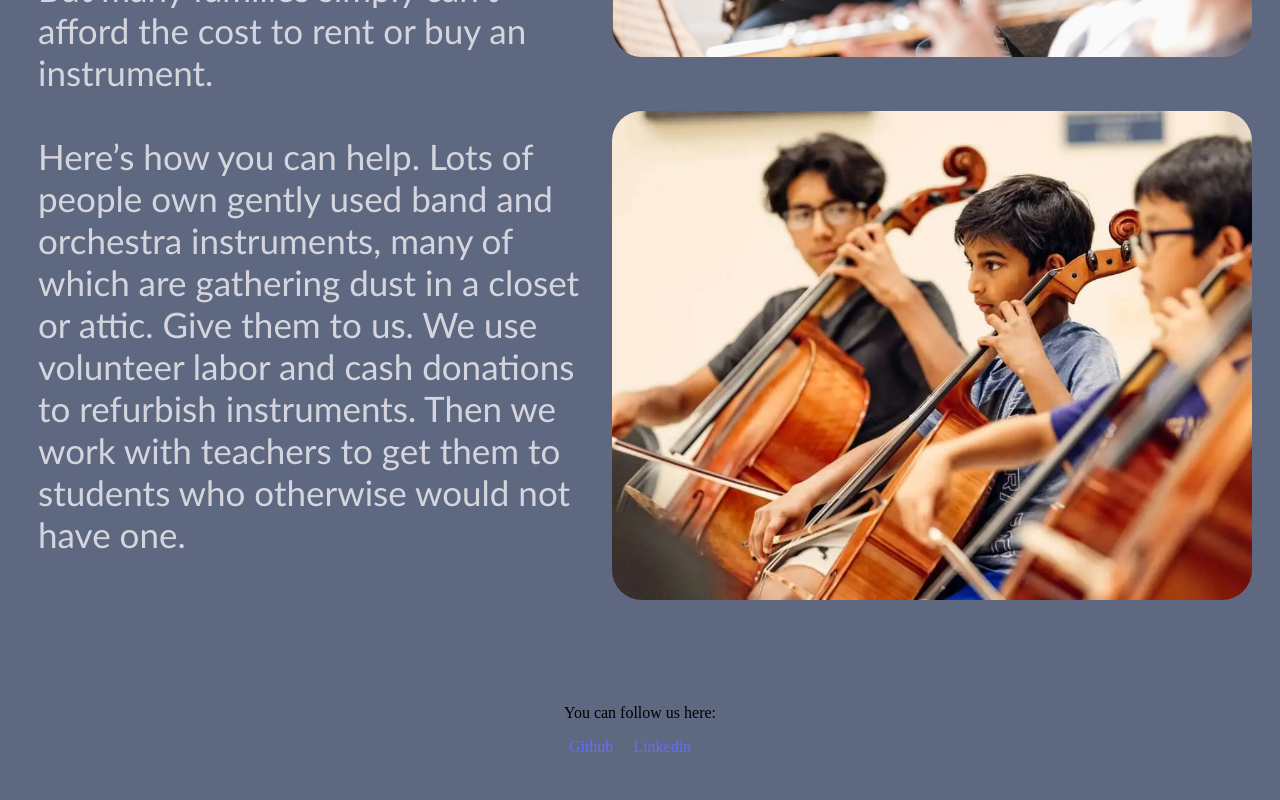
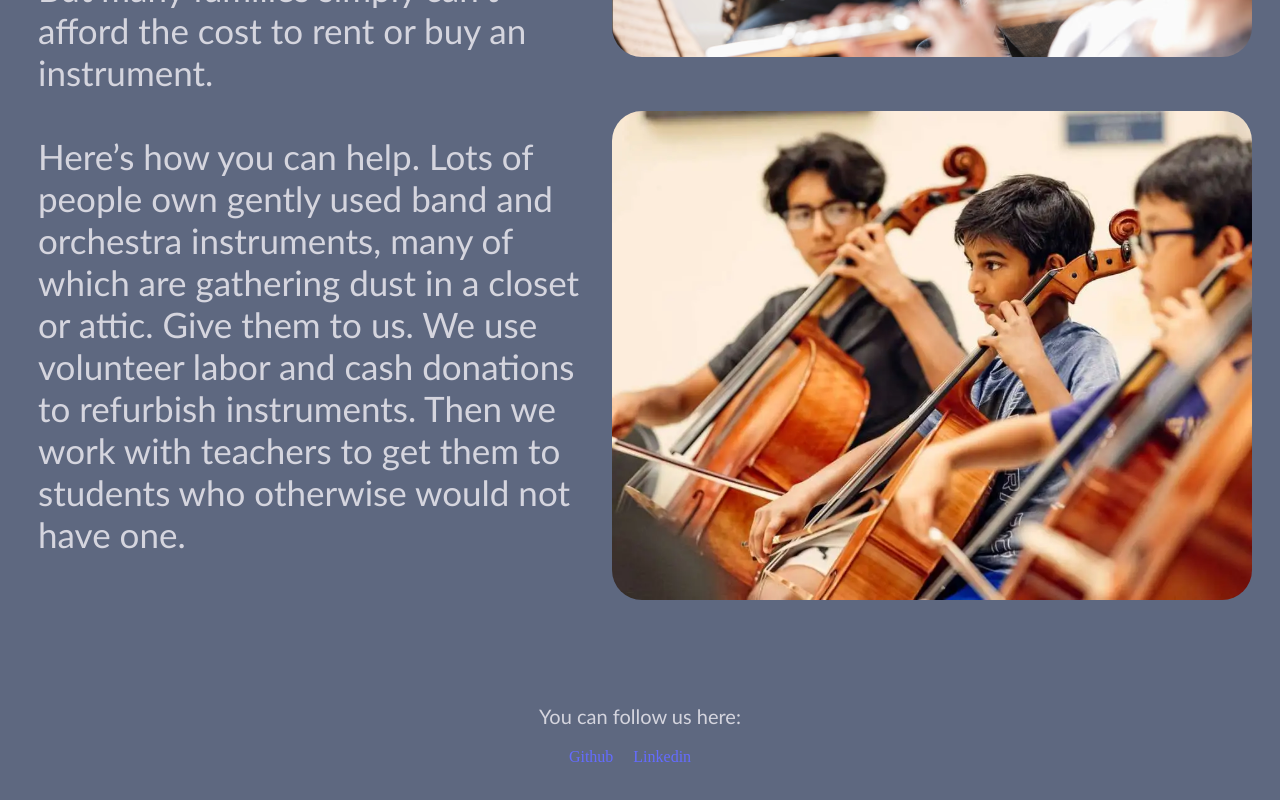
Before and after one commit to ktkelly11/Kelly_Katherine_Instrument_Capstone, a React (Vite) app: page / in a window 1280 px wide. Shown: the part 760-1560 px from the top of the page. Built offline with nearby package versions, Linux system fonts and the light colour scheme.

Commit message:
Updating Helps page styling

```diff
--- a/src/components/footer/Footer.jsx
+++ b/src/components/footer/Footer.jsx
@@ -5,7 +5,7 @@ export default function Footer() {
     <>
       <div className="footer">
         <p>You can follow us here:</p>
-        <div className="buttons">
+        <div className="footer-buttons">
           <a className="github" href="https://github.com/ktkelly11">
             Github
           </a>
--- a/src/components/footer/footer.css
+++ b/src/components/footer/footer.css
@@ -1,14 +1,8 @@
-.buttons {
+.footer-buttons {
   background-color: rgb(94, 104, 128);
   display: flex;
   justify-content: center;
   margin-bottom: 40px;
-  color: white;
-}
-
-p {
-  display: flex;
-  justify-content: center;
 }
 
 .github,
@@ -17,5 +11,10 @@ p {
 }
 
 .footer p {
+  display: flex;
+  justify-content: center;
   margin-top: 100px;
+  font-family: "Gill Sans", "Gill Sans MT", Calibri, "Trebuchet MS", sans-serif;
+  font-size: 20px;
+  color: rgb(213, 213, 222);
 }
--- a/src/components/helpsIntro/HelpsIntro.css
+++ b/src/components/helpsIntro/HelpsIntro.css
@@ -14,14 +14,17 @@
   color: rgb(57, 57, 69);
 }
 
-.intro p {
+.helps-intro p {
   text-align: center;
   margin-top: 0px;
   margin-bottom: 50px;
+  color: rgb(213, 213, 222);
+  font-size: 30px;
 }
 
 .vid-explanation p {
   font-size: 15px;
   text-align: center;
   margin: 10px 250px 70px 250px;
+  color: rgb(213, 213, 222);
 }
```
